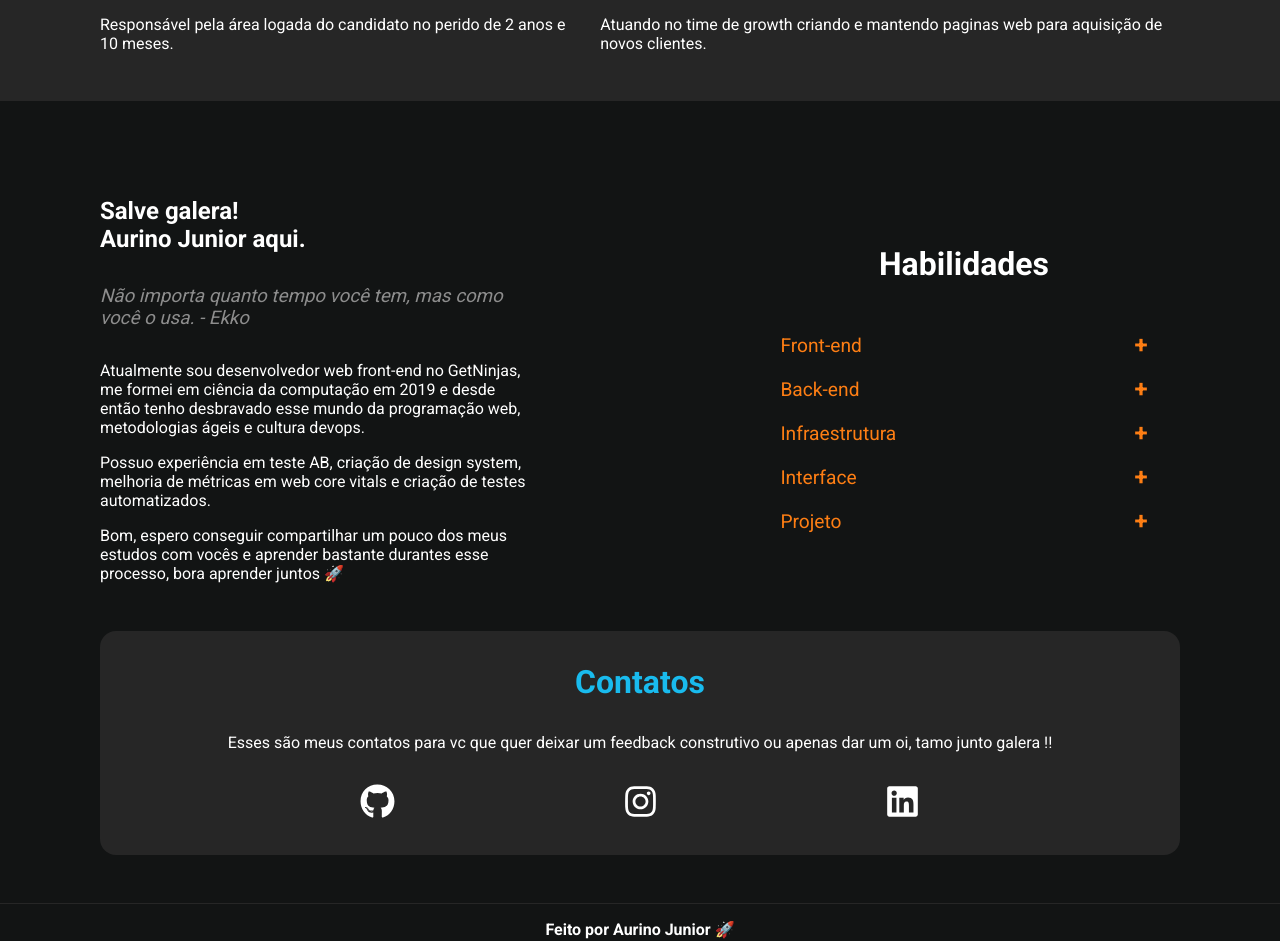
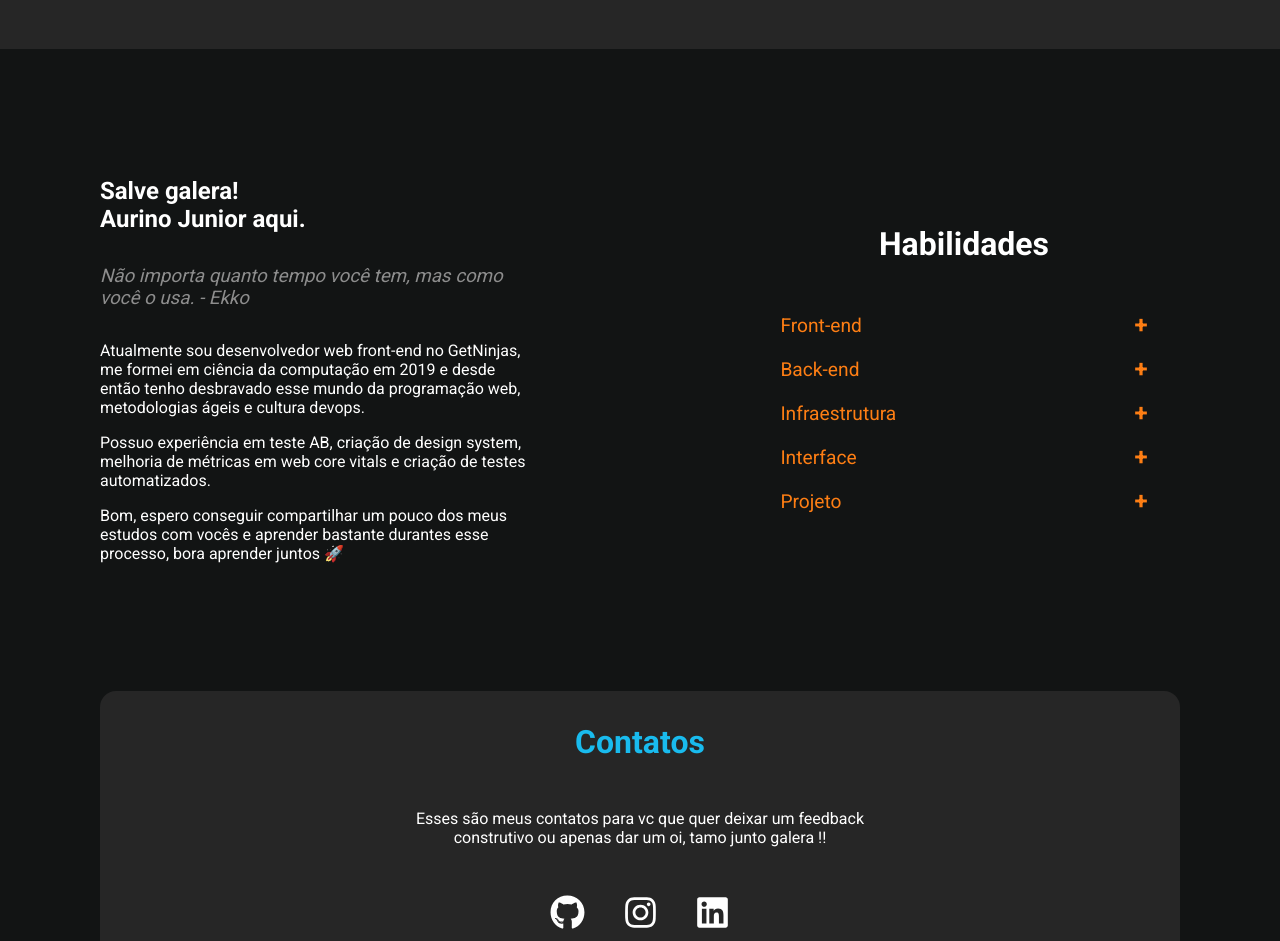
Before and after one commit to AurinoJunior/aurino.dev-v2-old, a Next.js app: page / in a window 1280 px wide. Shown: the part 907-1848 px from the top of the page. Built offline with nearby package versions, Linux system fonts and the light colour scheme.

Commit message:
Responsive contact section

```diff
--- a/src/components/atoms/SocialIcons/SocialIcons.styles.ts
+++ b/src/components/atoms/SocialIcons/SocialIcons.styles.ts
@@ -1,8 +1,13 @@
 import styled from "styled-components";
+import { tablet_size } from "../../../styles/Tokens";
 
 export const Content = styled.div`
   display: flex;
   justify-content: space-evenly;
 
   width: 100%;
+
+  @media (min-width: ${tablet_size}) {
+    width: 25%;
+  }
 `;
--- a/src/components/molecules/Contact/Contact.styles.ts
+++ b/src/components/molecules/Contact/Contact.styles.ts
@@ -1,5 +1,5 @@
 import styled from "styled-components";
-import { gray_800, primary } from "../../../styles/Tokens";
+import { gray_800, primary, tablet_size } from "../../../styles/Tokens";
 
 export const Box = styled.section`
   display: flex;
@@ -12,6 +12,11 @@ export const Box = styled.section`
 
   margin-top: 3rem;
   padding: 2rem;
+
+  @media (min-width: ${tablet_size}) {
+    margin-top: 8rem;
+    gap: 3rem;
+  }
 `;
 
 export const Title = styled.h2`
@@ -21,4 +26,8 @@ export const Title = styled.h2`
 
 export const Paragraph = styled.p`
   text-align: center;
+
+  @media (min-width: ${tablet_size}) {
+    width: 50%;
+  }
 `;
--- a/src/templates/Home/About/About.styles.ts
+++ b/src/templates/Home/About/About.styles.ts
@@ -15,11 +15,12 @@ export const Paragraph = styled.p`
 `;
 
 export const Box = styled.div`
-  padding-top: 6rem;
+  padding-top: 3rem;
 
   @media (min-width: ${tablet_size}) {
     display: flex;
     gap: 20%;
+    margin-top: 5rem;
 
     & > div {
       flex: 1;
--- a/src/templates/Home/Worked/Worked.styles.ts
+++ b/src/templates/Home/Worked/Worked.styles.ts
@@ -7,6 +7,10 @@ export const Box = styled.section`
   padding: 3rem 0;
   width: 100%;
   background-color: ${gray_800};
+
+  @media (min-width: ${tablet_size}) {
+    margin-top: 6rem;
+  }
 `;
 
 export const Content = styled.div`
```
Also changed, not shown: src/assets/eu.png.
